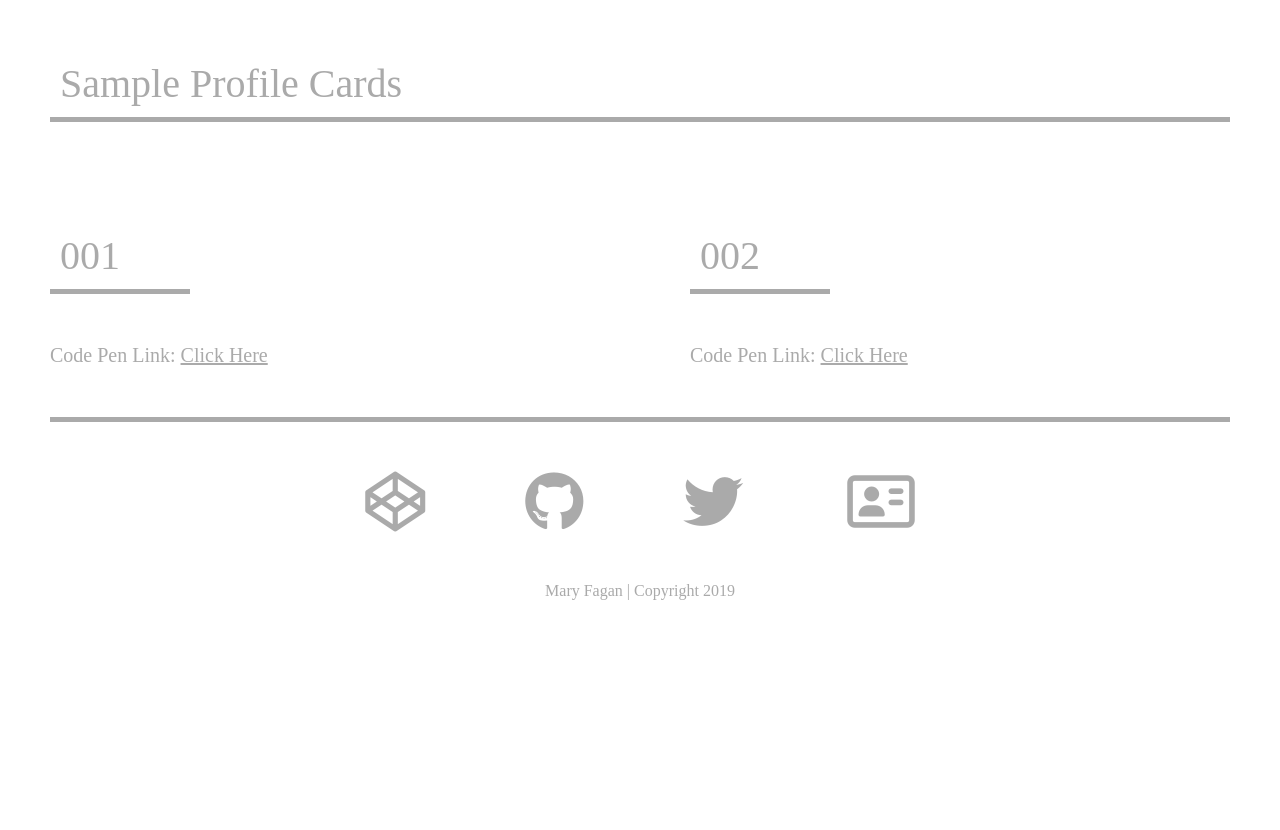
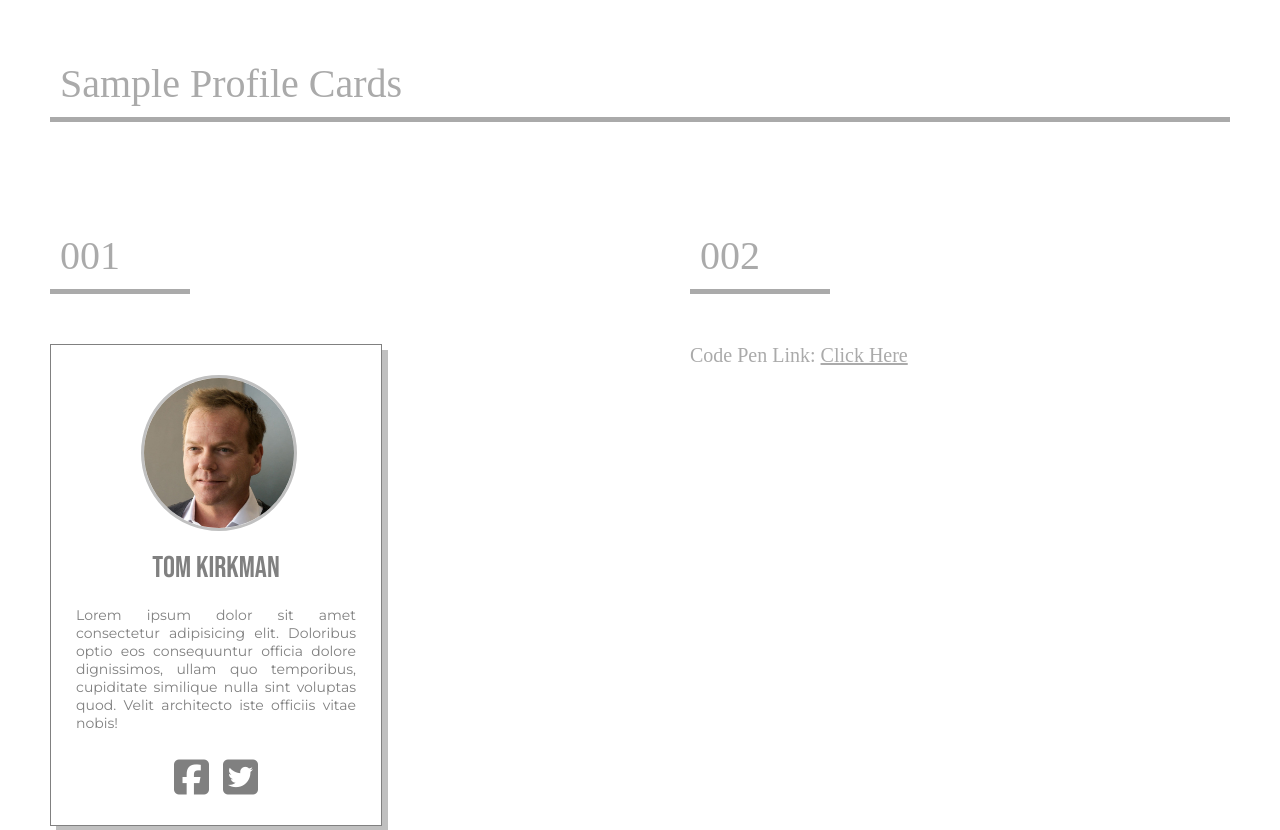
Before and after one commit to M5FGN/CodePens, a plain HTML site: page profile-cards.html in a window 1280 px wide. Shown: the top 830 px of the page. Before the commit the page ends 800 px from the top, so only its background shows below. Drawn offline with Linux system fonts and the light colour scheme.

Commit message:
Add new pens.

```diff
--- a/profile-cards.css
+++ b/profile-cards.css
@@ -0,0 +1,57 @@
+.contact_card {
+    height: 480px;
+    width: 330px;
+    border: #808080 1px solid;
+    background-color: white;
+    box-shadow: 6px 6px silver;
+}
+
+.contact_img {
+    height: 150px;
+    width: 150px;
+    border-radius: 50%;
+    position: relative;
+    top: 30px;
+    left: 90px;
+    border: #c0c0c0 3px solid;
+
+}
+
+.contact_name {
+    font-family: 'Bebas Neue', cursive;
+    font-size: 30px;
+    position: relative;
+    top: 45px;
+    text-align: center;
+    color: #808080;
+}
+
+.contact_bio {
+    font-family: 'Montserrat', sans-serif;
+    font-size: 14px;
+    position: relative;
+    top: 40px;
+    padding: 25px;
+    text-align: justify;
+    color: #808080;
+}
+
+.contact_social {
+    position: relative;
+    top: 40px;
+    text-align: center;
+}
+.fab {
+    font-size: 40px;
+    padding-left: 5px;
+    padding-right: 5px;
+    color: #808080;
+}
+
+.fa-facebook-square:hover {
+    color: #3b5998;
+}
+
+.fa-twitter-square:hover {
+    color: #1da1f2;
+}
--- a/profile-cards.html
+++ b/profile-cards.html
@@ -8,6 +8,7 @@
     <link rel="stylesheet" href="profile-cards.css">
     <link rel="stylesheet" href="styles.css">
     <script src="https://kit.fontawesome.com/b9cf35b5bd.js"></script>
+    <link href="https://fonts.googleapis.com/css?family=Bebas+Neue|Montserrat&display=swap" rel="stylesheet">
     <script src="script.js"></script>
 
 </head>
@@ -19,9 +20,17 @@
             <div class="sample-number">001</div>
             <div class="sample-title"></div>
             <div class="sample">
-
+                <div class="contact_card">
+                    <div> <img class="contact_img" src="images/kirkman_head.jpg" alt="Image of Tom Kirkman"></div>
+                    <div class="contact_name">Tom Kirkman</div>
+                    <div class="contact_bio">Lorem ipsum dolor sit amet consectetur adipisicing elit. Doloribus optio eos consequuntur officia dolore dignissimos, ullam quo temporibus, cupiditate similique nulla sint voluptas quod. Velit architecto iste officiis vitae nobis!</div>
+                    <div class="contact_social">
+                        <i class="fab fa-facebook-square"></i>
+                        <i class="fab fa-twitter-square"></i>
+                    </div>
+                </div>
             </div>
-            <div class="source-code">Code Pen Link: <a href="#" class="source-link" target="_blank">Click Here</a></div>
+            <div class="source-code">Code Pen Link: <a href="https://codepen.io/m5fgn/pen/eYmOjzv" class="source-link" target="_blank">Click Here</a></div>
         </div>
         <div class="column">
             <div class="sample-number">002</div>
```
Also changed, not shown: images/kirkman_head.jpg (added).
